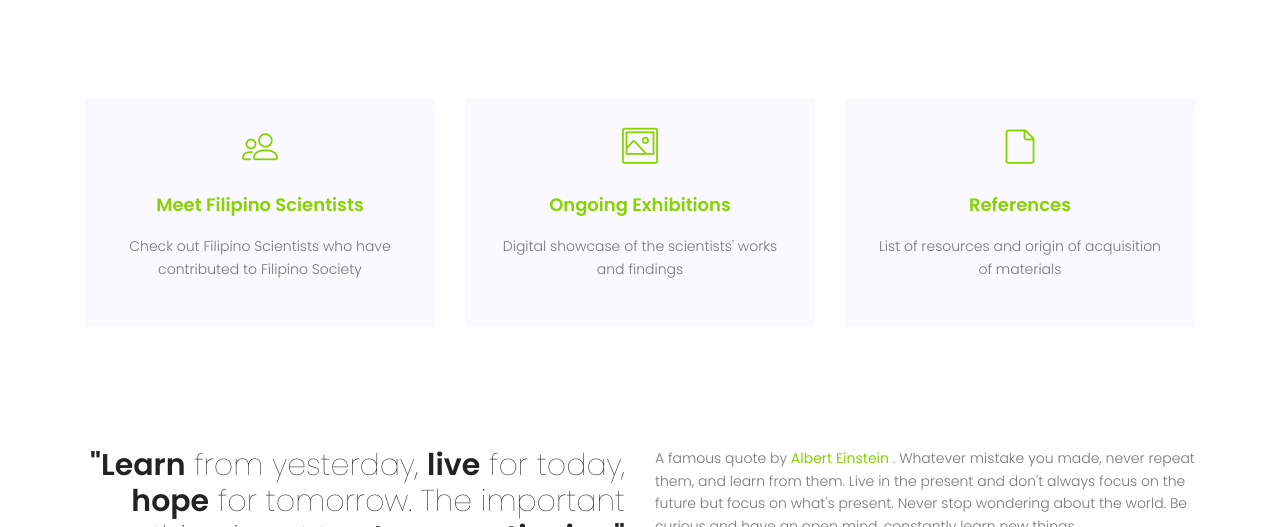
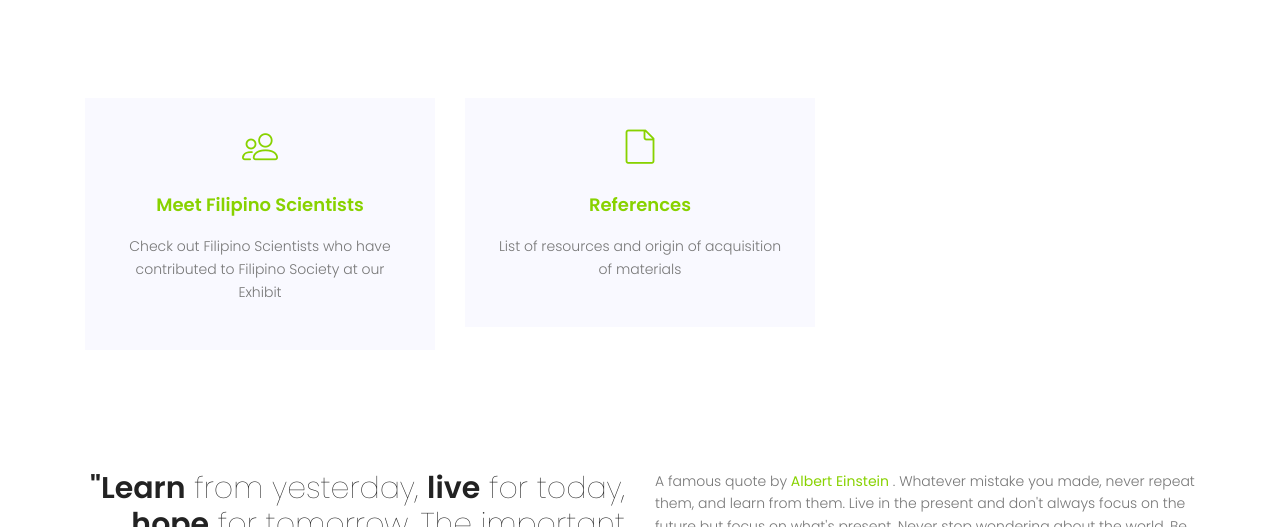
Before and after one commit to luii-hub/GESTSOC_Exhibit, a plain HTML site: page index.html in a window 1280 px wide. Shown: the part 802-1329 px from the top of the page. Drawn offline with nearby package versions, Linux system fonts and the light colour scheme; some packages are replaced by stand-ins of ours.

Commit message:
finished

```diff
--- a/index.html
+++ b/index.html
@@ -90,7 +90,7 @@
 							  <span class="lnr lnr-users"></span>
 							  <h4>Meet Filipino Scientists</h4>
 							  <p>
-							  	Check out Filipino Scientists who have contributed to Filipino Society
+							  	Check out Filipino Scientists who have contributed to Filipino Society at our Exhibit
 							  </p>
 							  <div class="overlay">
 							    <div class="text">
@@ -98,23 +98,6 @@
 							    		Basic Information of Filipino Scientists, be it dead or alive, & their contribution to society.
 							    	</p>
 							    	<a href="event.html" class="text-uppercase primary-btn">Lets Go</a>
-							    </div>
-							  </div>
-							</div>
-						</div>
-						<div class="col-lg-4">
-							<div class="single-service">
-							  <span class="lnr lnr-picture"></span>
-							  <h4>Ongoing Exhibitions</h4>
-							  <p>
-							  	Digital showcase of the scientists' works and findings
-							  </p>
-							  <div class="overlay">
-							    <div class="text">
-							    	<p>
-							    		A digital showcase of Filipino Scientists and their much prominent works and researches.
-							    	</p>
-							    	<a href="gallery.html" class="text-uppercase primary-btn">Lets Go</a>
 							    </div>
 							  </div>
 							</div>
```
Also changed, not shown: about.html (+1 -18 lines).
